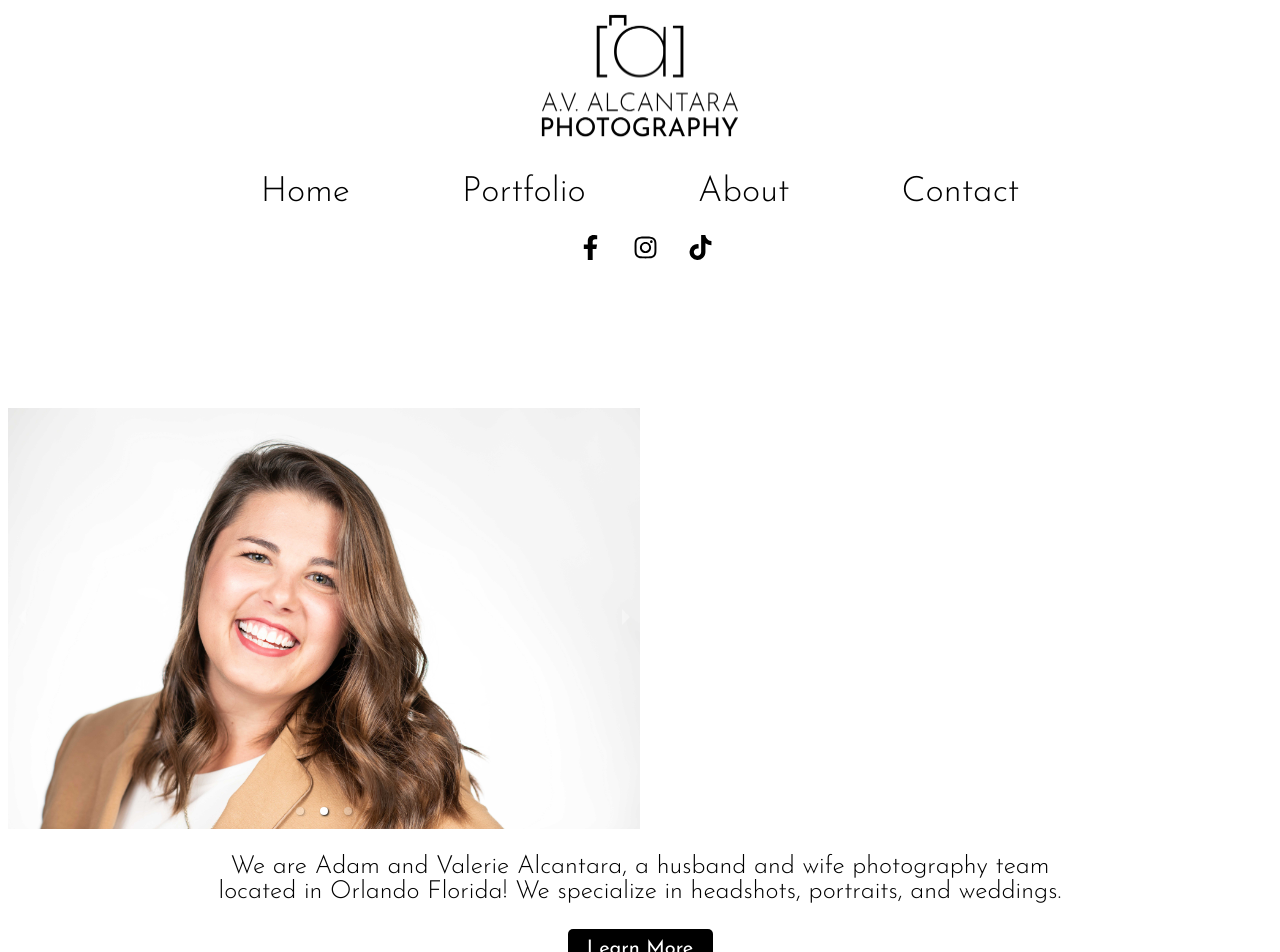
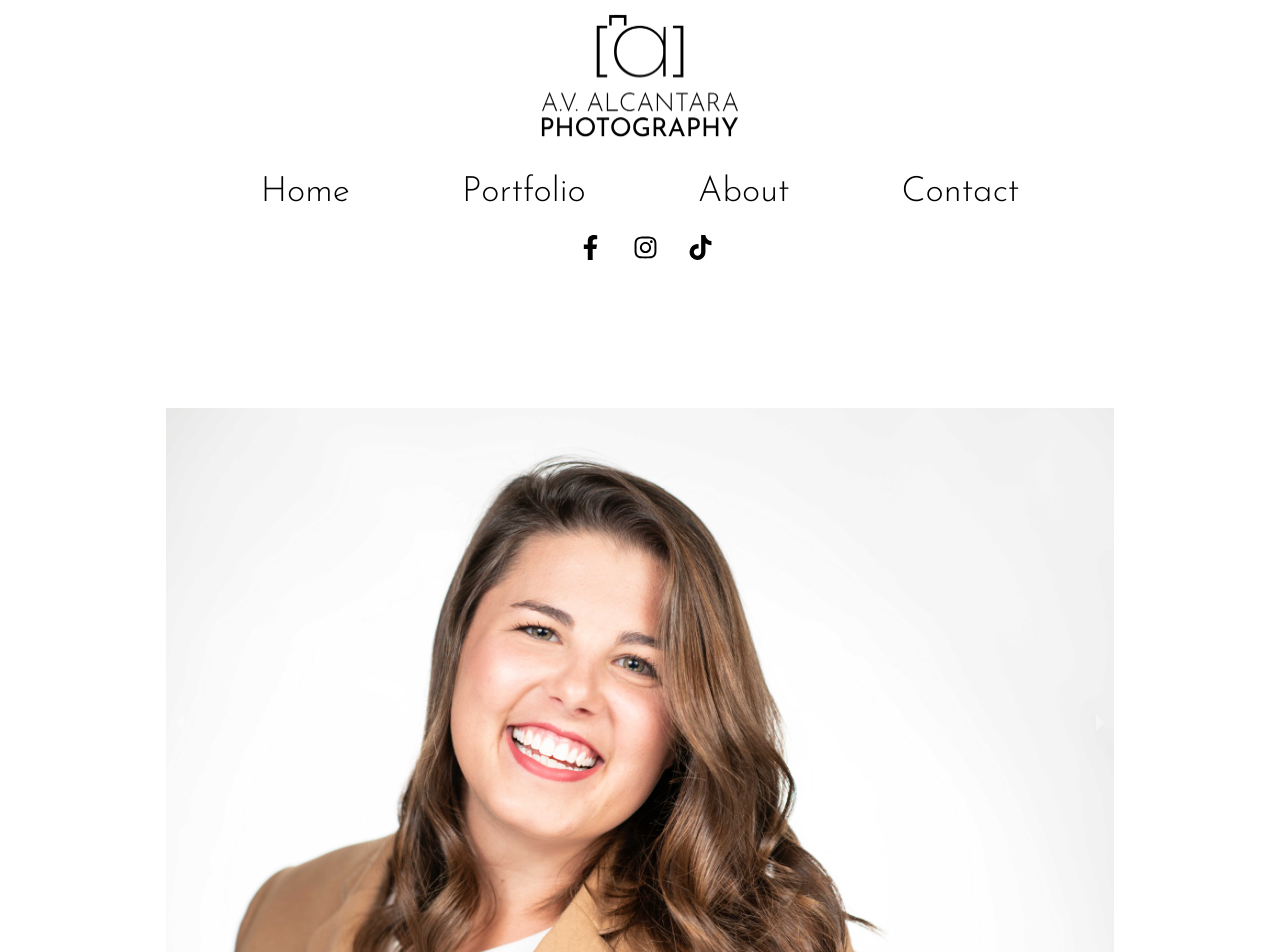
Before and after one commit to adamalcantara/avalcantaraphotography, a React (Create React App) app: page / in a window 1280 px wide. Shown: the top 952 px of the page. Built offline with nearby package versions, Linux system fonts and the light colour scheme.

Commit message:
Finally centered the carousel

```diff
--- a/src/Components/CarouselComponent/CarouselComponent.css
+++ b/src/Components/CarouselComponent/CarouselComponent.css
@@ -0,0 +1,5 @@
+.carousel-wrapper {
+   width: 75%;
+   margin-left: auto;
+   margin-right: auto;
+}
--- a/src/Components/CarouselComponent/CarouselComponent.js
+++ b/src/Components/CarouselComponent/CarouselComponent.js
@@ -17,7 +17,7 @@ import slider6 from "../../img/slider/6.jpg"
 function CarouselComponent() {
     return (
         <div className="carousel-wrapper">
-            <Carousel infiniteLoop useKeyboardArrows autoPlay showThumbs={false} showStatus={false} interval={4000} transitionTime={450} animationHandler="fade" width="50%">
+            <Carousel infiniteLoop useKeyboardArrows autoPlay showThumbs={false} showStatus={false} interval={4000} transitionTime={450} animationHandler="fade" className="main-slide">
                 <div>
                     <img src={slider1} />
                 </div>
```
